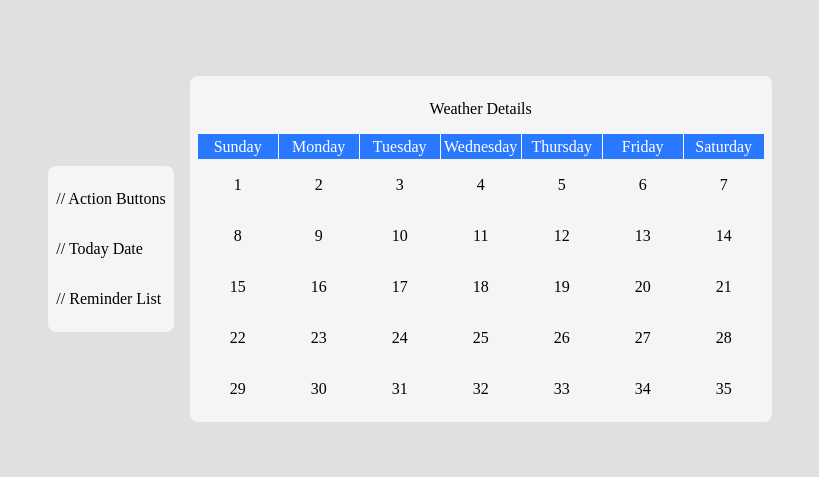
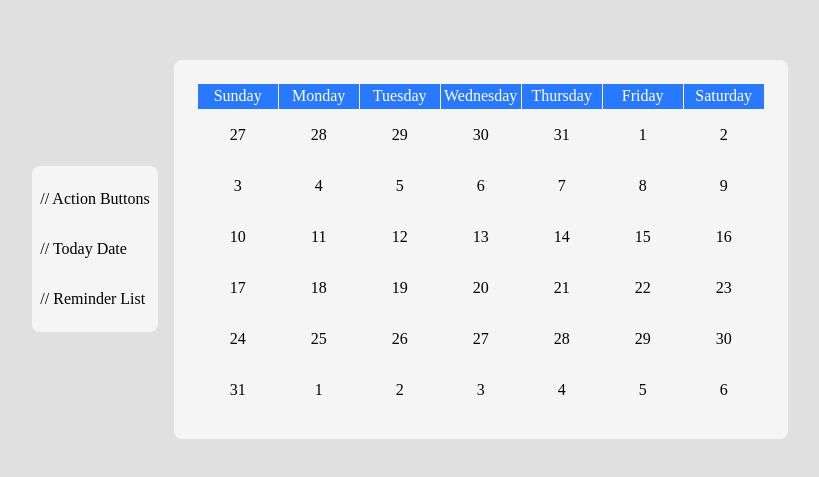
Before and after one commit to vitorthomaz/calendar-prototype, a React (Create React App) app: page / in a window 1280 px wide. Shown: the part 151-628 px from the top of the page, without its empty margins (230-1049 px from the left). Built offline with nearby package versions, Linux system fonts and the light colour scheme.

Commit message:
feature: Calendar now displays current month from first sun to last sat

```diff
--- a/src/components/Calendar/index.tsx
+++ b/src/components/Calendar/index.tsx
@@ -1,15 +1,36 @@
 import React from 'react';
 
-import { Card, MonthTable } from '../../components';
+import { Card } from '../../components';
 
-import { Container } from './styles';
+import { Container, Grid, WeekdayCard, DayCard } from './styles';
+
+import { calculateDisplayableDates } from '../../utils/datetime';
+
+const weekdays = [
+  'Sunday',
+  'Monday',
+  'Tuesday',
+  'Wednesday',
+  'Thursday',
+  'Friday',
+  'Saturday'
+];
 
 const Calendar = () => {
+  const today = new Date(Date.now());
+  const displayedDays = calculateDisplayableDates(today);
+
   return (
     <Card>
       <Container>
-        <p>Weather Details</p>
-        <MonthTable />
+        <Grid>
+          {weekdays.map(day => (
+            <WeekdayCard key={day}>{day}</WeekdayCard>
+          ))}
+          {displayedDays.map((day, id) => (
+            <DayCard key={id}>{day}</DayCard>
+          ))}
+        </Grid>
       </Container>
     </Card>
   );
--- a/src/components/Calendar/styles.ts
+++ b/src/components/Calendar/styles.ts
@@ -6,3 +6,38 @@ export const Container = styled.div`
   justify-content: center;
   align-items: center;
 `;
+
+export const Grid = styled.div`
+  margin: 16px;
+  display: grid;
+
+  grid-gap: 1px;
+  grid-template-columns: repeat(7, 80px);
+  grid-template-rows: 25px repeat(4, 1fr);
+  grid-template-areas:
+    'wdy wdy wdy wdy wdy wdy wdy'
+    'day day day day day day day'
+    'day day day day day day day'
+    'day day day day day day day'
+    'day day day day day day day'
+    'day day day day day day day';
+`;
+
+export const WeekdayCard = styled.div`
+  grid-area: 'wdy';
+  background: ${props => props.theme.colors.clearBlue};
+  color: #ffffff;
+
+  display: flex;
+  justify-content: center;
+  align-items: center;
+`;
+
+export const DayCard = styled.div`
+  grid-area: 'day';
+  padding: 16px;
+
+  display: flex;
+  justify-content: center;
+  align-items: center;
+`;
--- a/src/components/MonthTable/index.tsx
+++ /dev/null
@@ -1,31 +0,0 @@
-import React from 'react';
-
-import { Container, Grid, WeekdayCard, DayCard } from './styles';
-
-const weekdays = [
-  'Sunday',
-  'Monday',
-  'Tuesday',
-  'Wednesday',
-  'Thursday',
-  'Friday',
-  'Saturday'
-];
-const monthdays = Array.from(Array(35), (_, x) => x + 1);
-
-const MonthTable = () => {
-  return (
-    <Container>
-      <Grid>
-        {weekdays.map(day => (
-          <WeekdayCard key={day}>{day}</WeekdayCard>
-        ))}
-        {monthdays.map(day => (
-          <DayCard key={day}>{day}</DayCard>
-        ))}
-      </Grid>
-    </Container>
-  );
-};
-
-export default MonthTable;
--- a/src/components/MonthTable/styles.ts
+++ /dev/null
@@ -1,42 +0,0 @@
-import styled from 'styled-components';
-
-export const Container = styled.div`
-  display: flex;
-  flex-direction: column;
-  justify-content: center;
-  align-items: center;
-`;
-
-export const Grid = styled.div`
-  display: grid;
-
-  grid-gap: 1px;
-  grid-template-columns: repeat(7, 80px);
-  grid-template-rows: 25px repeat(4, 1fr);
-  grid-template-areas:
-    'wdy wdy wdy wdy wdy wdy wdy'
-    'day day day day day day day'
-    'day day day day day day day'
-    'day day day day day day day'
-    'day day day day day day day'
-    'day day day day day day day';
-`;
-
-export const WeekdayCard = styled.div`
-  grid-area: 'wdy';
-  background: ${props => props.theme.colors.clearBlue};
-  color: #ffffff;
-
-  display: flex;
-  justify-content: center;
-  align-items: center;
-`;
-
-export const DayCard = styled.div`
-  grid-area: 'day';
-  padding: 16px;
-
-  display: flex;
-  justify-content: center;
-  align-items: center;
-`;
--- a/src/components/index.ts
+++ b/src/components/index.ts
@@ -1,4 +1,3 @@
 export { default as Calendar } from './Calendar';
 export { default as Menu } from './Menu';
 export { default as Card } from './Card';
-export { default as MonthTable } from './MonthTable';
--- /dev/null
+++ b/src/utils/datetime.ts
@@ -0,0 +1,46 @@
+export const calculateDisplayableDates = (currDate: Date): number[] => {
+  const lastDay = getLastDayOfMonth(currDate).getUTCDate();
+
+  const start = getFirstSunday(currDate);
+  const monthSpan = Array.from(Array(lastDay), (_, id) => id + 1);
+  const end = getLastSaturday(currDate);
+
+  return [...start, ...monthSpan, ...end];
+};
+
+const getFirstSunday = (utcDate: Date): number[] => {
+  const year = utcDate.getUTCFullYear();
+  const month = utcDate.getUTCMonth();
+
+  const firstWeekdayMonth = getFirstDayOfMonth(utcDate).getUTCDay();
+  const interval = firstWeekdayMonth - 1;
+
+  const firstSunday = new Date(year, month, -interval);
+
+  return Array.from(
+    Array(interval + 1),
+    (_, id) => id + firstSunday.getUTCDate()
+  );
+};
+
+const getLastSaturday = (utcDate: Date): number[] => {
+  const lastDatetimeMonth = getLastDayOfMonth(utcDate);
+
+  const lastWeekdayMonth = lastDatetimeMonth.getUTCDay();
+  const interval = 6 - lastWeekdayMonth;
+
+  return Array.from(Array(interval), (_, id) => id + 1);
+};
+
+const getFirstDayOfMonth = (date: Date): Date => {
+  const year = date.getUTCFullYear();
+  const month = date.getUTCMonth();
+  return new Date(year, month, 1);
+};
+
+const getLastDayOfMonth = (date: Date): Date => {
+  const year = date.getUTCFullYear();
+  const month = date.getUTCMonth();
+
+  return new Date(year, month + 1, 0);
+};
```
